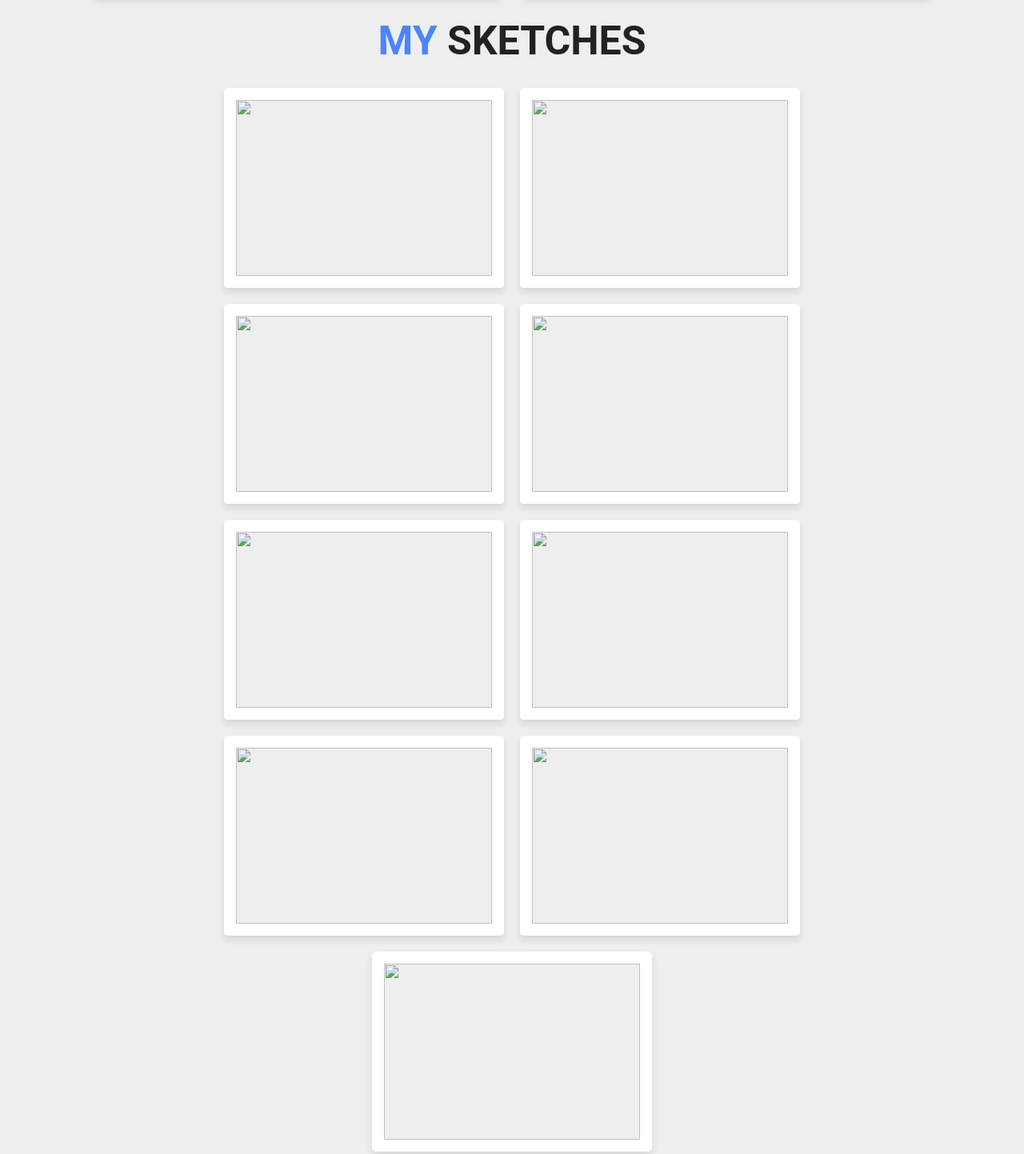
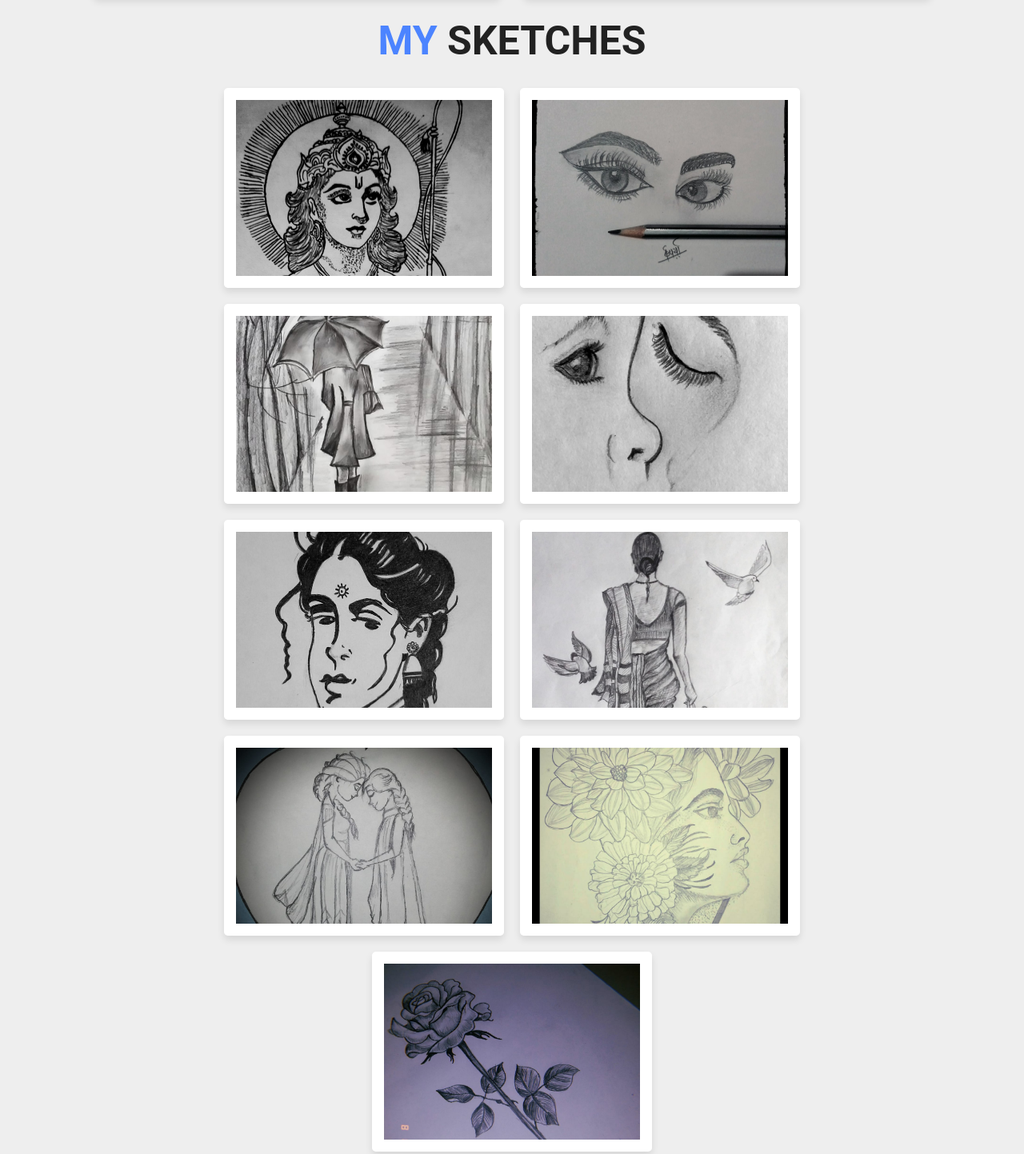
Before and after one commit to Imsucharya/Personal-Portfolio, a plain HTML site: page index.html in a window 1280 px wide. Shown: the part 1640-3083 px from the top of the page at 80% size. Drawn offline with nearby package versions, Linux system fonts and the light colour scheme; a script that the page names is missing.

Commit message:
Update index.html

```diff
--- a/index.html
+++ b/index.html
@@ -153,63 +153,63 @@
         <div class="image-container">
 
             <div class="box design">
-                <img src="images/s11.jpeg" alt="">
+                <img src="s11.jpeg" alt="">
                 <div class="info">
                     <h1>1</h1>
                 </div>
             </div>
 
             <div class="box design">
-                <img src="images/s3.jpeg" alt="">
+                <img src="s3.jpeg" alt="">
                 <div class="info">
                     <h1>2</h1>
                 </div>
             </div>
 
             <div class="box design">
-                <img src="images/s4.jpeg" alt="">
+                <img src="s4.jpeg" alt="">
                 <div class="info">
                     <h1>3</h1>
                 </div>
             </div>
 
             <div class="box code">
-                <img src="images/s5.jpeg" alt="">
+                <img src="s5.jpeg" alt="">
                 <div class="info">
                     <h1>4</h1>
                 </div>
             </div>
 
             <div class="box code">
-                <img src="images/s66.jpeg" alt="">
+                <img src="s66.jpeg" alt="">
                 <div class="info">
                     <h1>5</h1>
                 </div>
             </div>
 
             <div class="box website">
-                <img src="images/s77.jpeg" alt="">
+                <img src="s77.jpeg" alt="">
                 <div class="info">
                     <h1>6</h1>
                 </div>
             </div>
 
             <div class="box brand">
-                <img src="images/s88.jpeg" alt="">
+                <img src="s88.jpeg" alt="">
                 <div class="info">
                     <h1>7</h1>
                 </div>
             </div>
 
             <div class="box brand">
-                <img src="images/s9.jpeg" alt="">
+                <img src="s9.jpeg" alt="">
                 <div class="info">
                     <h1>8</h1>
                 </div>
             </div>
 
             <div class="box brand">
-                <img src="images/s10.jpeg" alt="">
+                <img src="s10.jpeg" alt="">
                 <div class="info">
                     <h1>9</h1>
                 </div>
```
